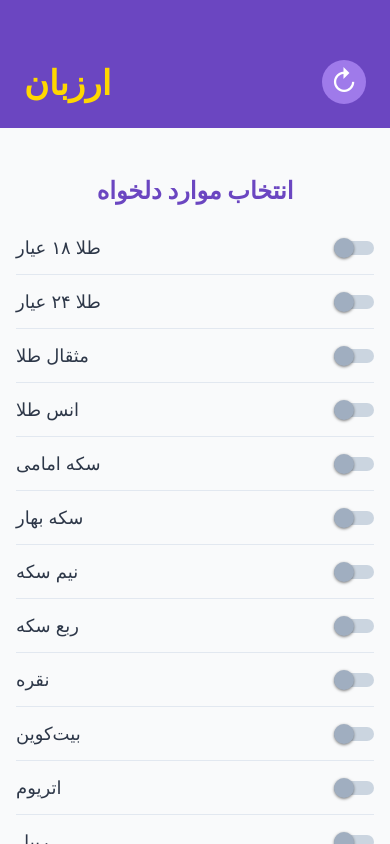
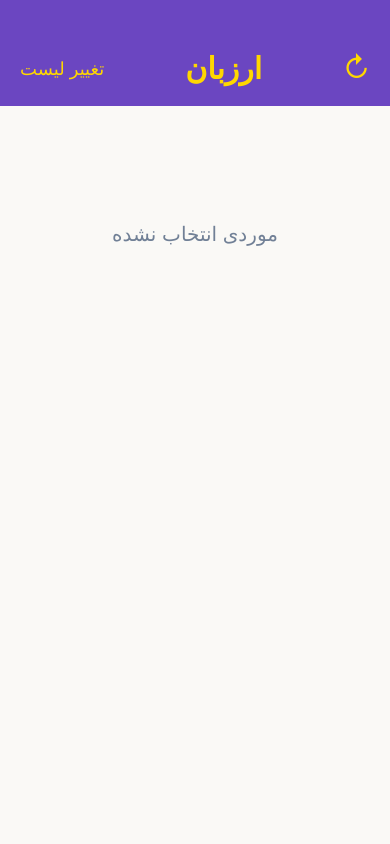
Before and after one commit to moamachi1-del/currency-expo, a React Native app: screen / in a window 390 px wide. Built offline with nearby package versions, Linux system fonts and the light colour scheme.

Commit message:
Update App.js

```diff
--- a/App.js
+++ b/App.js
@@ -6,50 +6,22 @@ import {
   ScrollView,
   TouchableOpacity,
   Switch,
+  SafeAreaView,
 } from 'react-native';
 import { StatusBar } from 'expo-status-bar';
 
 const ALL_ITEMS = [
-  { id: 'gold18', name: 'طلا ۱۸ عیار' },
-  { id: 'gold24', name: 'طلا ۲۴ عیار' },
-  { id: 'mesghal', name: 'مثقال طلا' },
-  { id: 'ons', name: 'انس طلا' },
-  { id: 'sekeemami', name: 'سکه امامی' },
-  { id: 'sekebahar', name: 'سکه بهار' },
-  { id: 'nimseke', name: 'نیم سکه' },
-  { id: 'robseke', name: 'ربع سکه' },
-  { id: 'naghr', name: 'نقره' },
-  { id: 'btc', name: 'بیت‌کوین' },
-  { id: 'eth', name: 'اتریوم' },
-  { id: 'xrp', name: 'ریپل' },
-  { id: 'ton', name: 'تون‌کوین' },
-  { id: 'ada', name: 'کاردانو' },
-  { id: 'sol', name: 'سولانا' },
-  { id: 'bnb', name: 'بایننس‌کوین' },
-  { id: 'doge', name: 'دوج‌کوین' },
   { id: 'usd', name: 'دلار آمریکا' },
   { id: 'eur', name: 'یورو' },
-  { id: 'gbp', name: 'پوند انگلیس' },
-  { id: 'chf', name: 'فرانک سوئیس' },
-  { id: 'try', name: 'لیر ترکیه' },
-  { id: 'aed', name: 'درهم امارات' },
-  { id: 'sar', name: 'ریال عربستان' },
-  { id: 'qar', name: 'ریال قطر' },
-  { id: 'omr', name: 'ریال عمان' },
-  { id: 'kwd', name: 'دینار کویت' },
-  { id: 'iqd', name: 'دینار عراق' },
-  { id: 'rub', name: 'روبل روسیه' },
-  { id: 'cny', name: 'یوان چین' },
-  { id: 'syp', name: 'پوند سوریه' },
-  { id: 'gel', name: 'لاری گرجستان' },
-  { id: 'amd', name: 'درام ارمنستان' },
-  { id: 'pkr', name: 'روپیه پاکستان' },
-  { id: 'inr', name: 'روپیه هند' },
-  { id: 'azn', name: 'منات آذربایجان' },
+  { id: 'gold18', name: 'طلا ۱۸ عیار' },
+  { id: 'sekeemami', name: 'سکه امامی' },
+  { id: 'btc', name: 'بیت‌کوین' },
+  // بقیه رو بعداً اضافه می‌کنیم
 ];
 
 export default function App() {
   const [selected, setSelected] = useState([]);
+  const [editing, setEditing] = useState(false); // حالت ویرایش لیست
 
   const toggleItem = (id) => {
     setSelected(prev =>
@@ -57,15 +29,22 @@ export default function App() {
     );
   };
 
+  const confirmSelection = () => {
+    setEditing(false);
+  };
+
   const displayed = ALL_ITEMS.filter(item => selected.includes(item.id));
 
   return (
-    <View style={styles.container}>
+    <SafeAreaView style={styles.container}>
       <StatusBar style="light" />
       <View style={styles.header}>
+        <TouchableOpacity onPress={() => setEditing(true)}>
+          <Text style={styles.editBtn}>تغییر لیست</Text>
+        </TouchableOpacity>
         <Text style={styles.title}>ارزبان</Text>
-        <TouchableOpacity style={styles.refreshBtn}>
-          <Text style={styles.refreshIcon}>↻</Text>
+        <TouchableOpacity>
+          <Text style={styles.refresh}>↻</Text>
         </TouchableOpacity>
       </View>
 
@@ -76,17 +55,18 @@ export default function App() {
           displayed.map(item => (
             <View key={item.id} style={styles.card}>
               <Text style={styles.name}>{item.name}</Text>
-              <Text style={styles.price}>قیمت: --- تومان</Text>
+              <Text style={styles.price}>--- تومان</Text>
             </View>
           ))
         )}
       </ScrollView>
 
-      <ScrollView style={styles.settings}>
-        <Text style={styles.sectionTitle}>انتخاب موارد دلخواه</Text>
+      {editing && (
+        <View style={styles.editContainer}>
+          <ScrollView style={styles.editList}>
             {ALL_ITEMS.map(item => (
-          <View key={item.id} style={styles.settingRow}>
-            <Text style={styles.settingText}>{item.name}</Text>
+              <View key={item.id} style={styles.editRow}>
+                <Text style={styles.editText}>{item.name}</Text>
                 <Switch
                   value={selected.includes(item.id)}
                   onValueChange={() => toggleItem(item.id)}
@@ -96,23 +76,30 @@ export default function App() {
               </View>
             ))}
           </ScrollView>
+          <TouchableOpacity style={styles.confirmBtn} onPress={confirmSelection}>
+            <Text style={styles.confirmText}>تأیید انتخاب‌ها</Text>
+          </TouchableOpacity>
         </View>
+      )}
+    </SafeAreaView>
   );
 }
 
 const styles = StyleSheet.create({
-  container: { flex: 1, backgroundColor: '#F9FAFB' },
-  header: { backgroundColor: '#6B46C1', padding: 24, paddingTop: 60, flexDirection: 'row', justifyContent: 'space-between', alignItems: 'center', elevation: 4 },
-  title: { color: '#FFD700', fontSize: 34, fontWeight: 'bold' },
-  refreshBtn: { backgroundColor: '#9F7AEA', borderRadius: 50, width: 44, height: 44, justifyContent: 'center', alignItems: 'center' },
-  refreshIcon: { color: '#FFFFFF', fontSize: 28 },
+  container: { flex: 1, backgroundColor: '#FAF9F6' },
+  header: { backgroundColor: '#6B46C1', padding: 20, paddingTop: 50, flexDirection: 'row', justifyContent: 'space-between', alignItems: 'center' },
+  title: { color: '#FFD700', fontSize: 30, fontWeight: 'bold' },
+  editBtn: { color: '#FFD700', fontSize: 18 },
+  refresh: { color: '#FFD700', fontSize: 28 },
   list: { flex: 1, padding: 16 },
-  card: { backgroundColor: '#FFFFFF', borderRadius: 20, padding: 20, marginBottom: 16, borderWidth: 2, borderColor: '#E9D5FF', shadowColor: '#7C3AED', shadowOffset: { width: 0, height: 4 }, shadowOpacity: 0.15, shadowRadius: 8, elevation: 5 },
-  name: { color: '#2D3748', fontSize: 22, fontWeight: '600' },
-  price: { color: '#D69E2E', fontSize: 20, marginTop: 8, fontWeight: 'bold' },
-  settings: { padding: 16, backgroundColor: '#F9FAFB' },
-  sectionTitle: { color: '#6B46C1', fontSize: 24, marginBottom: 16, fontWeight: 'bold', textAlign: 'center' },
-  settingRow: { flexDirection: 'row', justifyContent: 'space-between', alignItems: 'center', paddingVertical: 16, borderBottomWidth: 1, borderBottomColor: '#E2E8F0' },
-  settingText: { color: '#2D3748', fontSize: 18 },
-  empty: { color: '#718096', fontSize: 22, textAlign: 'center', marginTop: 120, fontWeight: '500' },
+  card: { backgroundColor: '#FFFFFF', borderRadius: 16, padding: 20, marginBottom: 16, shadowColor: '#000', shadowOffset: { width: 0, height: 4 }, shadowOpacity: 0.1, shadowRadius: 8, elevation: 4 },
+  name: { color: '#1F2937', fontSize: 20, fontWeight: 'bold' },
+  price: { color: '#D69E2E', fontSize: 18, marginTop: 8 },
+  empty: { color: '#718096', fontSize: 20, textAlign: 'center', marginTop: 100 },
+  editContainer: { backgroundColor: '#FFFFFF', borderTopLeftRadius: 24, borderTopRightRadius: 24, padding: 16, maxHeight: '50%' },
+  editList: { flex: 1 },
+  editRow: { flexDirection: 'row', justifyContent: 'space-between', paddingVertical: 14, borderBottomWidth: 1, borderBottomColor: '#E2E8F0' },
+  editText: { color: '#1F2937', fontSize: 18 },
+  confirmBtn: { backgroundColor: '#6B46C1', borderRadius: 12, padding: 16, alignItems: 'center', marginTop: 16 },
+  confirmText: { color: '#FFFFFF', fontSize: 18, fontWeight: 'bold' },
 });
```
Lines whose indentation alone changed are shown as unchanged.
